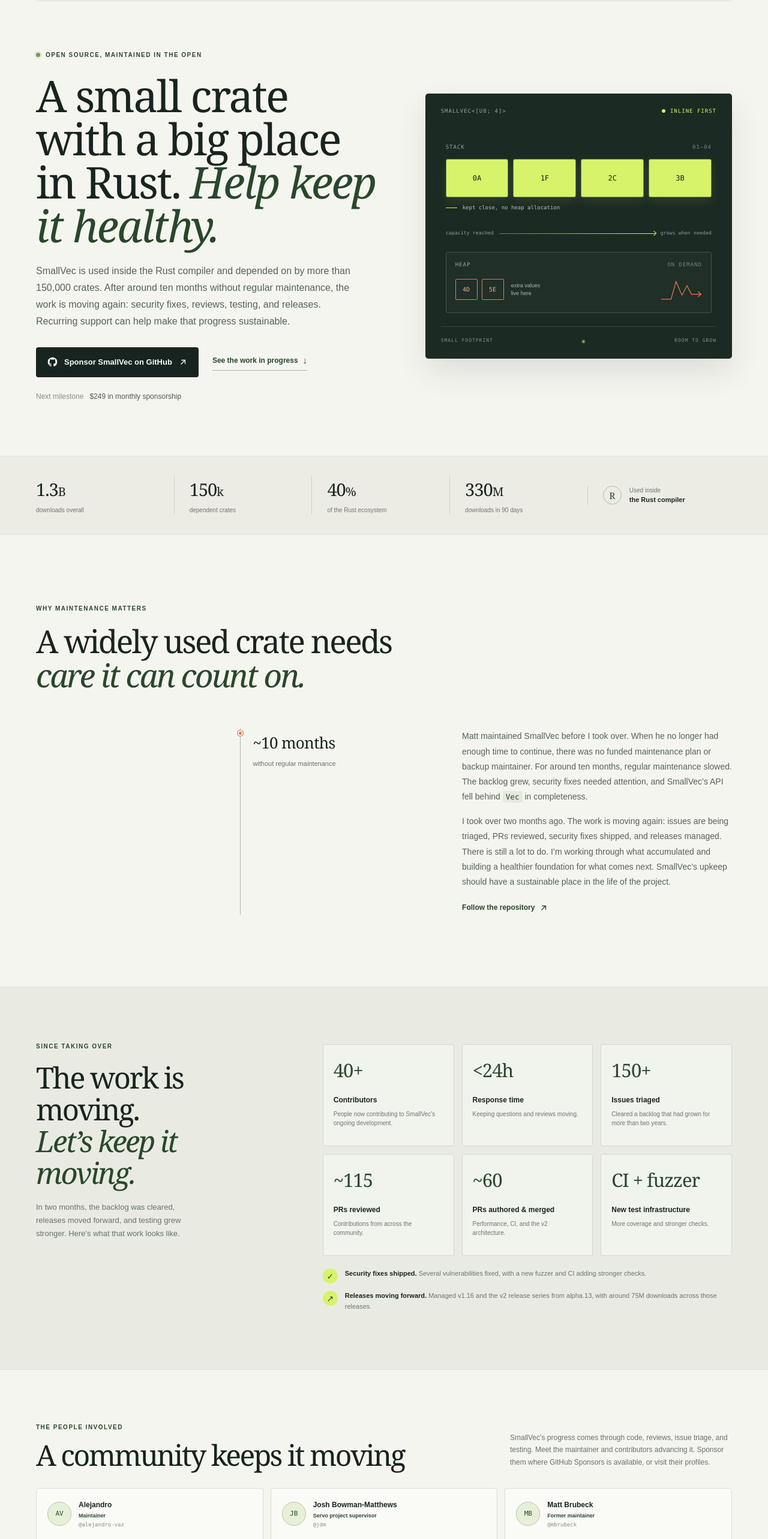
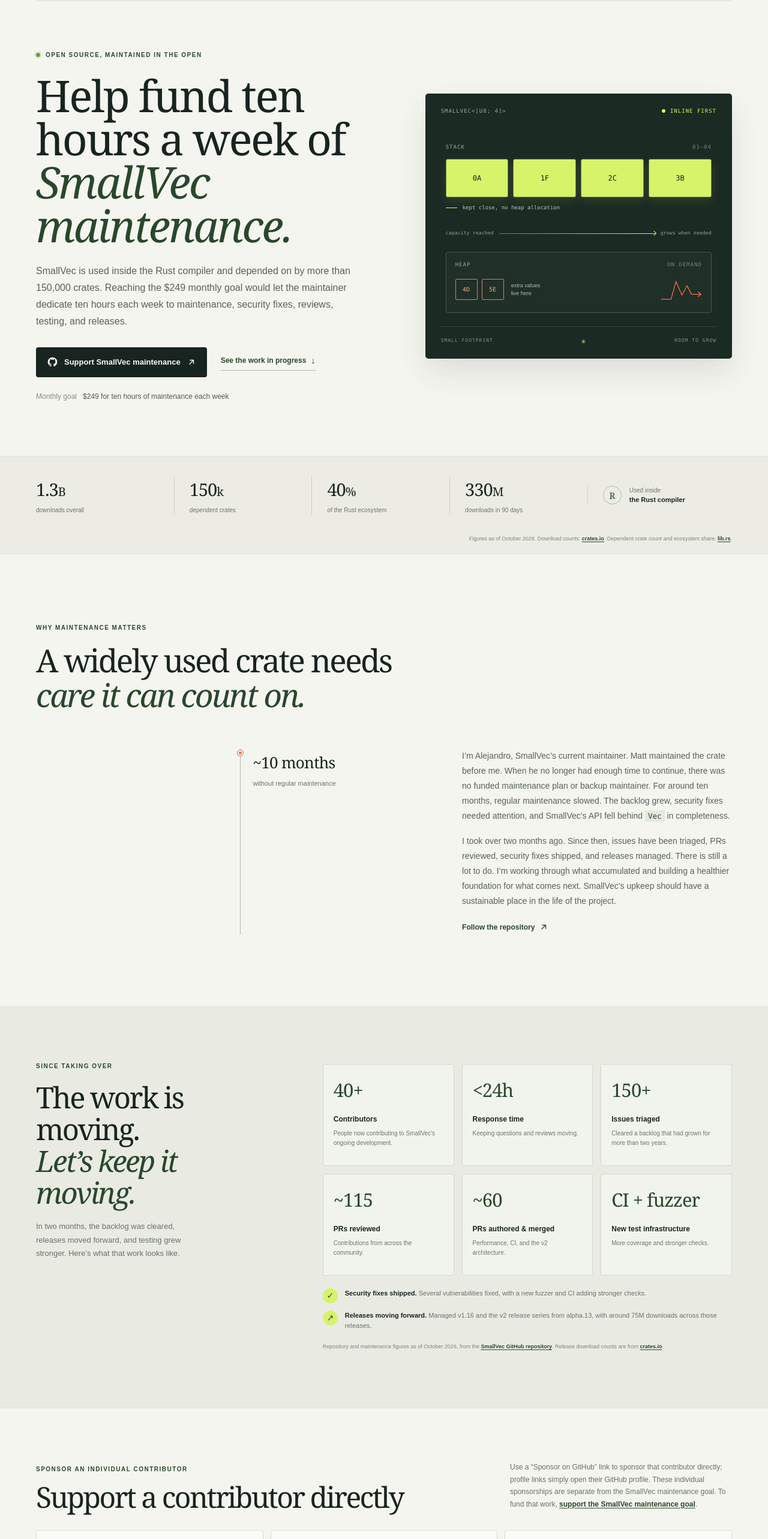
Before and after one commit to smallvec/smallvec.rs, a Next.js app: page / in a window 1280 px wide. Shown: the part 80-2646 px from the top of the page at 60% size. Built offline with nearby package versions, Linux system fonts and the light colour scheme.

Commit message:
feat: minor updates

```diff
--- a/app/globals.css
+++ b/app/globals.css
@@ -398,6 +398,25 @@ h1 em, h2 em {
   align-items: center;
 }
 
+.stats-source {
+  width: min(1160px, calc(100% - 64px));
+  margin: 0 auto;
+  padding: 0 0 18px;
+  color: #7b867d;
+  font-size: 9px;
+  line-height: 1.6;
+  text-align: right;
+}
+
+.stats-source a,
+.work-source a,
+.contributors-heading > p a {
+  color: var(--green-dark);
+  font-weight: 700;
+  text-decoration: underline;
+  text-underline-offset: 2px;
+}
+
 .stat-item {
   min-height: 64px;
   display: flex;
@@ -466,12 +485,14 @@ h1 em, h2 em {
 .release-note + .release-note { margin-top: 12px; }
 .release-note strong { color: var(--ink); }
 .release-icon { width: 25px; height: 25px; flex: 0 0 auto; display: grid; place-items: center; border-radius: 50%; color: var(--green-dark); background: var(--green); font-size: 14px; }
+.work-source { margin: 18px 0 0; color: #7b867d; font-size: 9px; line-height: 1.6; }
 
 .contributors-section { padding-top: 88px; padding-bottom: 6px; }
 .contributors-heading { display: grid; grid-template-columns: 1fr minmax(260px, 370px); align-items: end; gap: 55px; margin-bottom: 30px; }
 .contributors-heading .eyebrow { margin-bottom: 14px; }
 .contributors-heading h2 { font-size: clamp(36px, 4vw, 48px); line-height: 1.05; }
 .contributors-heading > p { margin: 0 0 3px; color: var(--muted); font-size: 12px; line-height: 1.7; }
+.contributors-heading > p a { white-space: nowrap; }
 .contributors-grid { display: grid; grid-template-columns: repeat(3, 1fr); gap: 12px; }
 .contributor-card { min-height: 136px; display: flex; flex-direction: column; justify-content: space-between; padding: 18px; border: 1px solid #d9ddd3; border-radius: 4px; background: rgba(255, 255, 255, .5); }
 .contributor-identity { display: flex; align-items: center; gap: 12px; min-width: 0; }
@@ -532,6 +553,18 @@ h1 em, h2 em {
 .github-handle strong { color: #546159; }
 .funding-decoration { position: absolute; right: 24px; bottom: -111px; color: rgba(214, 243, 106, .06); font-size: 305px; line-height: 1; }
 
+.faq-section { padding-top: 0; padding-bottom: 95px; }
+.faq-inner { width: min(780px, 100%); margin-inline: auto; }
+.faq-section .eyebrow { margin-bottom: 14px; }
+.faq-section h2 { margin-bottom: 28px; font-size: clamp(36px, 4vw, 48px); }
+.faq-item { border-top: 1px solid var(--line); }
+.faq-item:last-child { border-bottom: 1px solid var(--line); }
+.faq-item summary { position: relative; padding: 19px 38px 19px 0; cursor: pointer; color: var(--ink); font-size: 14px; font-weight: 700; list-style: none; }
+.faq-item summary::-webkit-details-marker { display: none; }
+.faq-item summary::after { position: absolute; top: 14px; right: 4px; color: var(--green-dark); content: "+"; font-size: 22px; font-weight: 400; }
+.faq-item[open] summary::after { content: "−"; }
+.faq-item p { max-width: 690px; margin: 0; padding: 0 38px 19px 0; color: var(--muted); font-size: 13px; line-height: 1.75; }
+
 .site-footer { min-height: 93px; display: flex; align-items: center; justify-content: space-between; border-top: 1px solid var(--line); }
 .site-footer .wordmark { font-size: 16px; }
 .site-footer .wordmark-icon { width: 19px; height: 19px; }
@@ -553,6 +586,7 @@ h1 em, h2 em {
   .funding-card { gap: 38px; padding: 50px 42px; }
   .stats-inner { grid-template-columns: repeat(4, 1fr); padding-block: 20px; }
   .compiler-note { grid-column: 1 / -1; padding: 12px 0 0; border: 0; }
+  .stats-source { width: min(100% - 40px, 520px); padding-bottom: 17px; text-align: left; }
 }
 
 @media (max-width: 680px) {
@@ -608,6 +642,9 @@ h1 em, h2 em {
   .funding-copy h2 { font-size: 42px; }
   .funding-ask { padding: 23px 20px 19px; }
 
+  .faq-section { padding-bottom: 70px; }
+  .faq-item summary { font-size: 13px; }
+
   .site-footer { min-height: 106px; display: grid; grid-template-columns: 1fr auto; row-gap: 2px; padding-block: 18px; }
   .site-footer p { grid-column: 1 / -1; grid-row: 2; }
   .back-to-top { grid-column: 2; grid-row: 1; }
--- a/app/layout.tsx
+++ b/app/layout.tsx
@@ -3,16 +3,16 @@ import "./globals.css";
 
 export const metadata: Metadata = {
   metadataBase: new URL("https://smallvec.rs"),
-  title: "SmallVec — Sustain a foundational Rust crate",
+  title: "SmallVec — Fund ten hours a week of maintenance",
   description:
-    "SmallVec is used inside the Rust compiler and depended on by more than 150,000 crates. Help make its maintenance sustainable with recurring support.",
+    "A $249 monthly sponsorship goal would fund ten hours each week for SmallVec maintenance, security fixes, reviews, testing, and releases.",
   alternates: {
     canonical: "/",
   },
   openGraph: {
-    title: "SmallVec — Sustain a foundational Rust crate",
+    title: "SmallVec — Fund ten hours a week of maintenance",
     description:
-      "A small crate with a big place in Rust. Support the ongoing maintenance of SmallVec.",
+      "Help fund ten hours each week for the maintenance behind SmallVec, used inside the Rust compiler and depended on by more than 150,000 crates.",
     url: "https://smallvec.rs",
     siteName: "SmallVec",
     type: "website",
--- a/app/page.tsx
+++ b/app/page.tsx
@@ -114,20 +114,20 @@ export default function Home() {
         <section className="hero section-wrap" id="top">
           <div className="hero-copy">
             <p className="eyebrow"><span className="status-dot" /> Open source, maintained in the open</p>
-            <h1>A small crate with a big place in Rust. <em>Help keep it healthy.</em></h1>
+            <h1>Help fund ten hours a week of <em>SmallVec maintenance.</em></h1>
             <p className="hero-description">
               SmallVec is used inside the Rust compiler and depended on by more than
-              150,000 crates. After around ten months without regular maintenance, the
-              work is moving again: security fixes, reviews, testing, and releases.
-              Recurring support can help make that progress sustainable.
+              150,000 crates. Reaching the $249 monthly goal would let the maintainer
+              dedicate ten hours each week to maintenance, security fixes, reviews,
+              testing, and releases.
             </p>
             <div className="hero-actions">
               <a className="button button-primary" href={sponsorUrl} target="_blank" rel="noreferrer">
-                <GitHubMark /> Sponsor SmallVec on GitHub <ArrowUpRight />
+                <GitHubMark /> Support SmallVec maintenance <ArrowUpRight />
               </a>
               <a className="text-link" href="#work">See the work in progress <span aria-hidden="true">↓</span></a>
             </div>
-            <p className="goal-note"><span>Next milestone</span> $249 in monthly sponsorship</p>
+            <p className="goal-note"><span>Monthly goal</span> $249 for ten hours of maintenance each week</p>
           </div>
 
           <div className="hero-art" role="img" aria-label="Illustration of SmallVec keeping values inline before growing onto the heap">
@@ -170,6 +170,10 @@ export default function Home() {
             <div className="stat-item"><strong>330<span>M</span></strong><span>downloads in 90 days</span></div>
             <div className="compiler-note"><span className="compiler-mark">R</span><span>Used inside<br /><strong>the Rust compiler</strong></span></div>
           </div>
+          <p className="stats-source">
+            Figures as of October 2026. Download counts: <a href="https://crates.io/crates/smallvec" target="_blank" rel="noreferrer">crates.io</a>.
+            Dependent crate count and ecosystem share: <a href="https://lib.rs/crates/smallvec" target="_blank" rel="noreferrer">lib.rs</a>.
+          </p>
         </section>
 
         <section className="story-section section-wrap" id="story">
@@ -185,18 +189,18 @@ export default function Home() {
             </div>
             <div className="story-text">
               <p>
-                Matt maintained SmallVec before I took over. When he no longer had
-                enough time to continue, there was no funded maintenance plan or backup
-                maintainer. For around ten months, regular maintenance slowed. The
-                backlog grew, security fixes needed attention, and SmallVec’s API fell
-                behind <code>Vec</code> in completeness.
+                I’m Alejandro, SmallVec’s current maintainer. Matt maintained the crate
+                before me. When he no longer had enough time to continue, there was no
+                funded maintenance plan or backup maintainer. For around ten months,
+                regular maintenance slowed. The backlog grew, security fixes needed
+                attention, and SmallVec’s API fell behind <code>Vec</code> in completeness.
               </p>
               <p>
-                I took over two months ago. The work is moving again: issues are being
-                triaged, PRs reviewed, security fixes shipped, and releases managed.
-                There is still a lot to do. I’m working through what accumulated and
-                building a healthier foundation for what comes next. SmallVec’s upkeep
-                should have a sustainable place in the life of the project.
+                I took over two months ago. Since then, issues have been triaged, PRs
+                reviewed, security fixes shipped, and releases managed. There is still
+                a lot to do. I’m working through what accumulated and building a
+                healthier foundation for what comes next. SmallVec’s upkeep should have
+                a sustainable place in the life of the project.
               </p>
               <a className="inline-link" href="https://github.com/servo/rust-smallvec" target="_blank" rel="noreferrer">
                 Follow the repository <ArrowUpRight />
@@ -223,6 +227,9 @@ export default function Home() {
               </div>
               <p className="release-note"><span className="release-icon">✓</span><span><strong>Security fixes shipped.</strong> Several vulnerabilities fixed, with a new fuzzer and CI adding stronger checks.</span></p>
               <p className="release-note"><span className="release-icon">↗</span><span><strong>Releases moving forward.</strong> Managed v1.16 and the v2 release series from alpha.13, with around 75M downloads across those releases.</span></p>
+              <p className="work-source">
+                Repository and maintenance figures as of October 2026, from the <a href="https://github.com/servo/rust-smallvec" target="_blank" rel="noreferrer">SmallVec GitHub repository</a>. Release download counts are from <a href="https://crates.io/crates/smallvec" target="_blank" rel="noreferrer">crates.io</a>.
+              </p>
             </div>
           </div>
         </section>
@@ -230,10 +237,10 @@ export default function Home() {
         <section className="contributors-section section-wrap" id="contributors">
           <div className="contributors-heading">
             <div>
-              <p className="eyebrow">The people involved</p>
-              <h2>A community keeps it moving</h2>
+              <p className="eyebrow">Sponsor an individual contributor</p>
+              <h2>Support a contributor directly</h2>
             </div>
-            <p>SmallVec’s progress comes through code, reviews, issue triage, and testing. Meet the maintainer and contributors advancing it. Sponsor them where GitHub Sponsors is available, or visit their profiles.</p>
+            <p>Use a “Sponsor on GitHub” link to sponsor that contributor directly; profile links simply open their GitHub profile. These individual sponsorships are separate from the SmallVec maintenance goal. To fund that work, <a href="#funding">support the SmallVec maintenance goal</a>.</p>
           </div>
           <div className="contributors-grid">
             {smallvecPeople.map((contributor) => (
@@ -263,16 +270,41 @@ export default function Home() {
               <p>Regular support gives the work that keeps a widely used crate dependable—issue triage, reviews, testing, security fixes, and releases—a planned place in ongoing maintenance.</p>
             </div>
             <div className="funding-ask">
-              <span className="ask-label">NEXT MONTHLY GOAL</span>
+              <span className="ask-label">MONTHLY GOAL</span>
               <div className="ask-amount">$249<span>/ month</span></div>
               <div className="ask-rule" />
-              <p>Every monthly sponsorship helps make that work more dependable. Choose an amount that works for you.</p>
+              <p>Reaching this goal would let the maintainer dedicate ten hours each week to SmallVec maintenance, security fixes, reviews, testing, and releases.</p>
               <a className="button button-light" href={sponsorUrl} target="_blank" rel="noreferrer">
-                <GitHubMark /> Sponsor on GitHub <ArrowUpRight />
+                <GitHubMark /> Support SmallVec maintenance <ArrowUpRight />
               </a>
               <span className="github-handle">Supporting <strong>@alejandro-vaz</strong></span>
             </div>
             <span className="funding-decoration" aria-hidden="true">✳</span>
+          </div>
+        </section>
+
+        <section className="faq-section section-wrap" aria-labelledby="faq-title">
+          <div className="faq-inner">
+            <p className="eyebrow">Before you sponsor</p>
+            <h2 id="faq-title">Questions, answered</h2>
+            <div className="faq-list">
+              <details className="faq-item">
+                <summary>Who receives the money?</summary>
+                <p>GitHub Sponsors sends your sponsorship to Alejandro, SmallVec’s maintainer. It supports his ongoing work maintaining the crate.</p>
+              </details>
+              <details className="faq-item">
+                <summary>Can I give once?</summary>
+                <p>Yes. Choose the one-time option on GitHub Sponsors. Monthly support contributes to the $249 goal for dedicated maintenance time.</p>
+              </details>
+              <details className="faq-item">
+                <summary>What am I funding?</summary>
+                <p>Issue triage, reviews, testing, security fixes, and releases. Reaching the $249 monthly goal would let Alejandro dedicate ten hours each week to this work.</p>
+              </details>
+              <details className="faq-item">
+                <summary>Can sponsorship influence the roadmap?</summary>
+                <p>You’re welcome to share ideas and feedback like anyone in the community. Sponsorship does not buy roadmap control or guaranteed prioritization.</p>
+              </details>
+            </div>
           </div>
         </section>
       </main>
```
